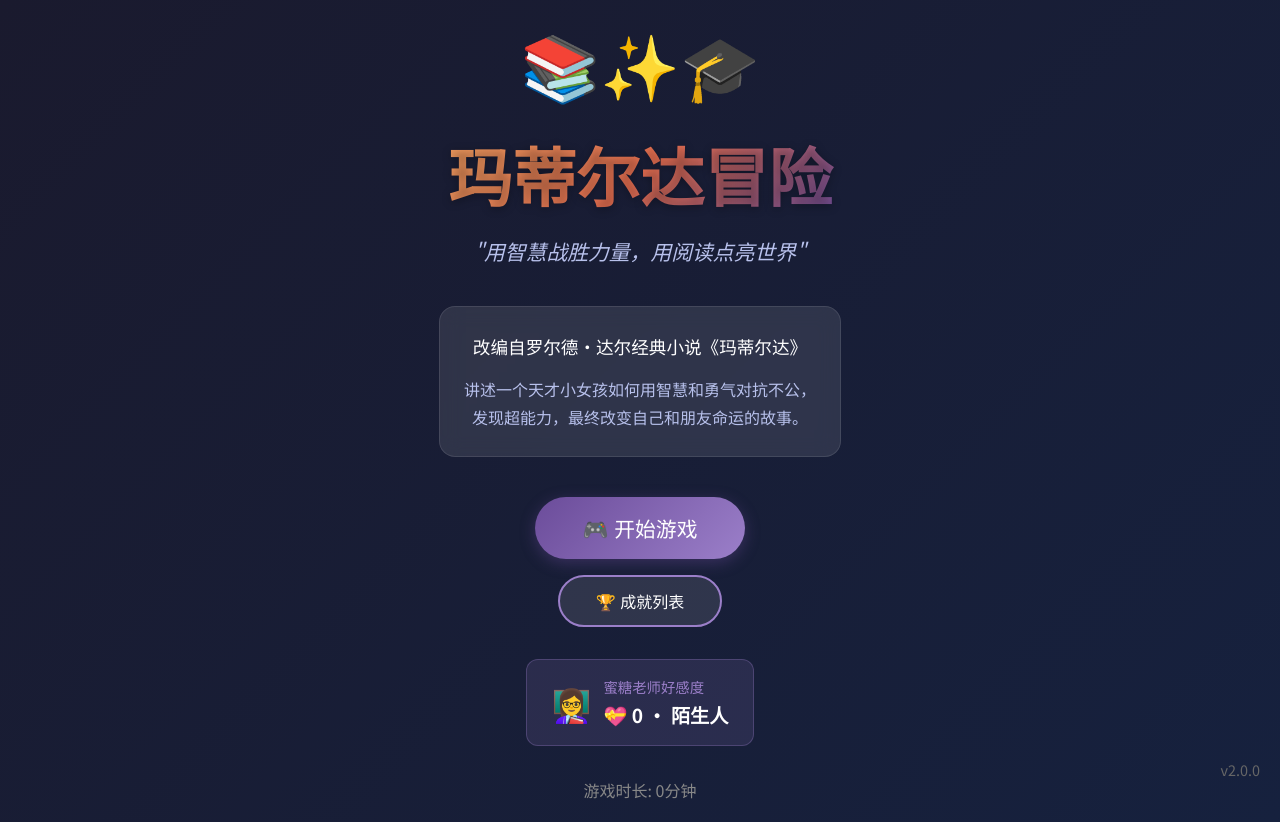
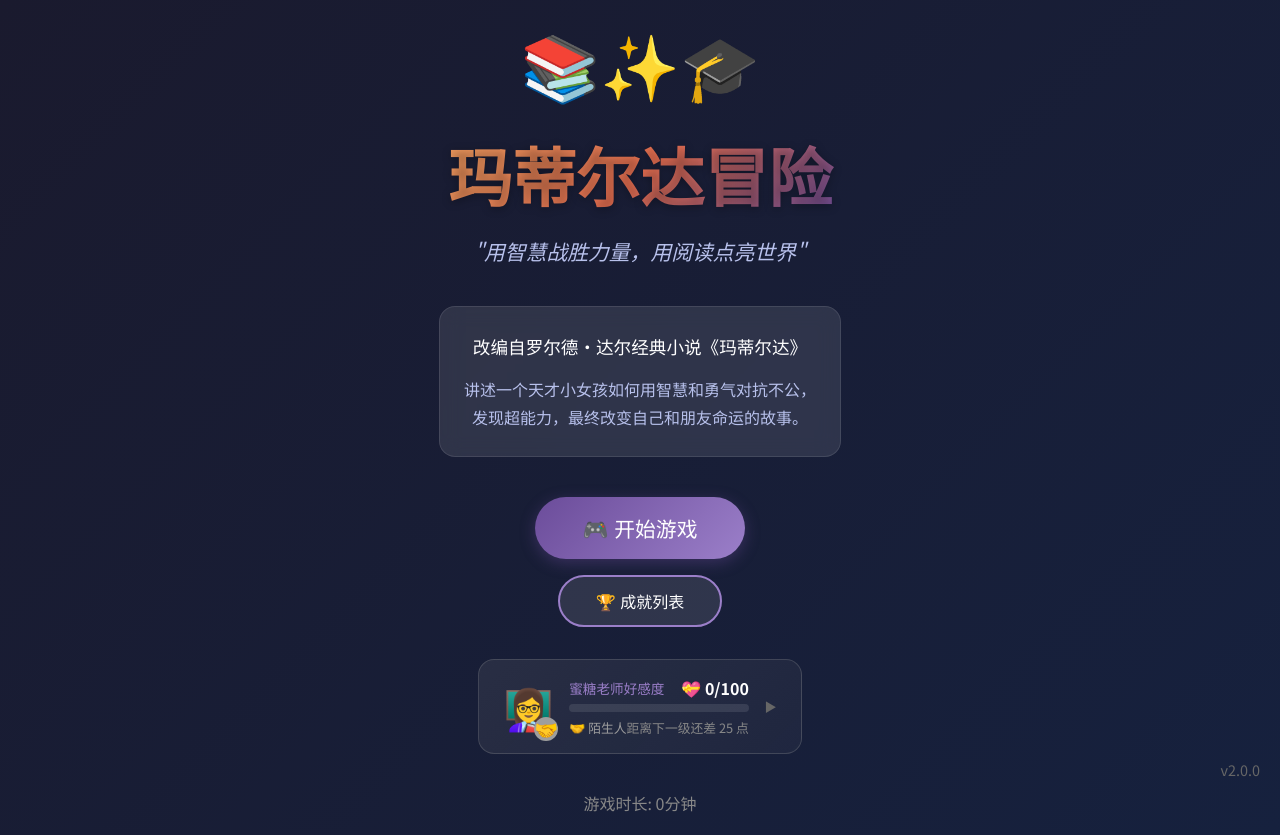
Before and after one commit to kk580kk/Matilda-learning-english-game, a React (Vite) app: page /#/ in a window 1280 px wide. Built offline with nearby package versions, Linux system fonts and the light colour scheme.

Commit message:
feat(v3.1): HomeTrustWidget 完整版
- 添加进度条可视化 (0-100)
- 等级颜色区分 (灰→黄→橙→红→紫)
- 距离下一等级提示
- 好感度增加时心形粒子动画
- 点击展开详情面板 (今日获得 + 推荐任务)
- 已满级显示庆祝

```diff
--- a/src/pages/HomePage.tsx
+++ b/src/pages/HomePage.tsx
@@ -1,10 +1,37 @@
+import { useState, useEffect } from 'react';
 import { Link } from 'react-router-dom';
-import { motion } from 'framer-motion';
+import { motion, AnimatePresence } from 'framer-motion';
 import { useGameStore, useStoryStore } from '../store';
+import { TRUST_LEVEL_CONFIG } from '../data/trustConfig';
 
 const HomePage = () => {
   const { totalPlayTime } = useGameStore();
-  const { trustValue, getTrustLevelName } = useStoryStore();
+  const {
+    trustValue,
+    getTrustLevelName,
+    getTrustToNextLevel,
+    getLevelProgress,
+    trustLevel,
+    dailyTrustStats
+  } = useStoryStore();
+
+  const [isExpanded, setIsExpanded] = useState(false);
+  const [showAnimation, setShowAnimation] = useState(false);
+  const [prevValue, setPrevValue] = useState(trustValue);
+
+  // 监听好感度变化动画
+  useEffect(() => {
+    if (trustValue !== prevValue && prevValue !== 0) {
+      setShowAnimation(true);
+      setTimeout(() => setShowAnimation(false), 1500);
+    }
+    setPrevValue(trustValue);
+  }, [trustValue, prevValue]);
+
+  const levelConfig = TRUST_LEVEL_CONFIG[trustLevel];
+  const trustToNext = getTrustToNextLevel();
+  const progress = getLevelProgress();
+  const todayGained = dailyTrustStats.gained || 0;
 
   const formatTime = (seconds: number): string => {
     const hours = Math.floor(seconds / 3600);
@@ -103,7 +130,7 @@
           </Link>
         </div>
 
-        {/* 蜜糖老师好感度 */}
+        {/* 蜜糖老师好感度组件 (v3.1 完整版) */}
         <motion.div
           initial={{ opacity: 0, scale: 0.9 }}
           animate={{ opacity: 1, scale: 1 }}
@@ -111,21 +138,145 @@
           style={{
             marginTop: '32px',
             padding: '16px 24px',
-            background: 'rgba(155, 127, 201, 0.15)',
-            borderRadius: '12px',
-            border: '1px solid rgba(155, 127, 201, 0.3)',
-            display: 'inline-block'
+            background: `linear-gradient(135deg, ${levelConfig?.color}20 0%, ${levelConfig?.color}10 100%)`,
+            borderRadius: '16px',
+            border: `1px solid ${levelConfig?.color}40`,
+            display: 'inline-block',
+            minWidth: '320px',
+            cursor: 'pointer',
+            position: 'relative',
+            overflow: 'hidden'
           }}
+          onClick={() => setIsExpanded(!isExpanded)}
         >
-          <div style={{ display: 'flex', alignItems: 'center', gap: '12px' }}>
-            <span style={{ fontSize: '2rem' }}>👩‍🏫</span>
-            <div style={{ textAlign: 'left' }}>
-              <p style={{ color: '#9b7fc9', fontSize: '0.9rem', margin: 0 }}>蜜糖老师好感度</p>
-              <p style={{ color: '#fff', fontSize: '1.2rem', margin: '4px 0 0', fontWeight: 'bold' }}>
-                💝 {trustValue} · {getTrustLevelName()}
-              </p>
+          {/* 动画粒子效果 */}
+          <AnimatePresence>
+            {showAnimation && (
+              <div style={{ position: 'absolute', top: '50%', left: '50%', transform: 'translate(-50%, -50%)', pointerEvents: 'none' }}>
+                {Array.from({ length: 5 }).map((_, i) => (
+                  <motion.span
+                    key={i}
+                    initial={{ opacity: 1, y: 0, scale: 1 }}
+                    animate={{ opacity: 0, y: -60, scale: 0.5 }}
+                    exit={{ opacity: 0 }}
+                    transition={{ duration: 1.5, delay: i * 0.1 }}
+                    style={{ position: 'absolute', fontSize: '20px', left: `${(i - 2) * 25}px` }}
+                  >
+                    💝
+                  </motion.span>
+                ))}
+              </div>
+            )}
+          </AnimatePresence>
+
+          {/* 主显示区域 */}
+          <div style={{ display: 'flex', alignItems: 'center', gap: '16px', position: 'relative', zIndex: 1 }}>
+            <div style={{ position: 'relative' }}>
+              <span style={{ fontSize: '2.5rem' }}>👩‍🏫</span>
+              <span style={{
+                position: 'absolute',
+                bottom: '-5px',
+                right: '-5px',
+                fontSize: '1.2rem',
+                background: levelConfig?.color,
+                borderRadius: '50%',
+                width: '24px',
+                height: '24px',
+                display: 'flex',
+                alignItems: 'center',
+                justifyContent: 'center'
+              }}>
+                {levelConfig?.icon}
+              </span>
             </div>
+
+            <div style={{ flex: 1, textAlign: 'left' }}>
+              <div style={{ display: 'flex', justifyContent: 'space-between', alignItems: 'center', marginBottom: '4px' }}>
+                <span style={{ color: '#9b7fc9', fontSize: '0.85rem' }}>蜜糖老师好感度</span>
+                <span style={{ color: '#fff', fontSize: '1rem', fontWeight: 'bold' }}>
+                  💝 {trustValue}/100
+                </span>
+              </div>
+
+              {/* 进度条 */}
+              <div style={{
+                height: '8px',
+                background: 'rgba(255,255,255,0.1)',
+                borderRadius: '4px',
+                overflow: 'hidden',
+                marginBottom: '6px'
+              }}>
+                <motion.div
+                  initial={{ width: 0 }}
+                  animate={{
+                    width: `${progress}%`,
+                    backgroundColor: levelConfig?.color
+                  }}
+                  transition={{ duration: 0.8, ease: 'easeOut' }}
+                  style={{
+                    height: '100%',
+                    borderRadius: '4px'
+                  }}
+                />
+              </div>
+
+              <div style={{ display: 'flex', justifyContent: 'space-between', fontSize: '0.8rem' }}>
+                <span style={{ color: levelConfig?.color }}>
+                  {levelConfig?.icon} {getTrustLevelName()}
+                </span>
+                {trustToNext > 0 && trustValue < 100 && (
+                  <span style={{ color: '#888' }}>
+                    距离下一级还差 {trustToNext} 点
+                  </span>
+                )}
+                {trustValue >= 100 && (
+                  <span style={{ color: levelConfig?.color }}>
+                    已满级！🎉
+                  </span>
+                )}
+              </div>
+            </div>
+
+            <span style={{ color: '#666', fontSize: '0.8rem' }}>
+              {isExpanded ? '▼' : '▶'}
+            </span>
           </div>
+
+          {/* 展开详情面板 */}
+          <AnimatePresence>
+            {isExpanded && (
+              <motion.div
+                initial={{ height: 0, opacity: 0 }}
+                animate={{ height: 'auto', opacity: 1 }}
+                exit={{ height: 0, opacity: 0 }}
+                transition={{ duration: 0.3 }}
+                style={{
+                  overflow: 'hidden',
+                  borderTop: '1px solid rgba(255,255,255,0.1)',
+                  marginTop: '16px',
+                  paddingTop: '16px'
+                }}
+              >
+                {/* 今日统计 */}
+                <div style={{ textAlign: 'left', marginBottom: '12px' }}>
+                  <h4 style={{ color: '#9b7fc9', fontSize: '0.85rem', margin: '0 0 8px' }}>📊 今日获得</h4>
+                  <p style={{ color: '#fff', fontSize: '1.1rem', margin: 0 }}>
+                    +{todayGained} 好感度
+                  </p>
+                </div>
+
+                {/* 推荐任务 */}
+                <div style={{ textAlign: 'left' }}>
+                  <h4 style={{ color: '#9b7fc9', fontSize: '0.85rem', margin: '0 0 8px' }}>🎯 推荐任务</h4>
+                  <ul style={{ margin: 0, paddingLeft: '16px', color: '#aaa', fontSize: '0.85rem', lineHeight: 1.8 }}>
+                    <li>完成阅读理解关卡 (+20~35)</li>
+                    <li>每日登录 (+10)</li>
+                    <li>完成3道题目 (+15)</li>
+                  </ul>
+                </div>
+              </motion.div>
+            )}
+          </AnimatePresence>
         </motion.div>
 
         {/* Stats */}
```
